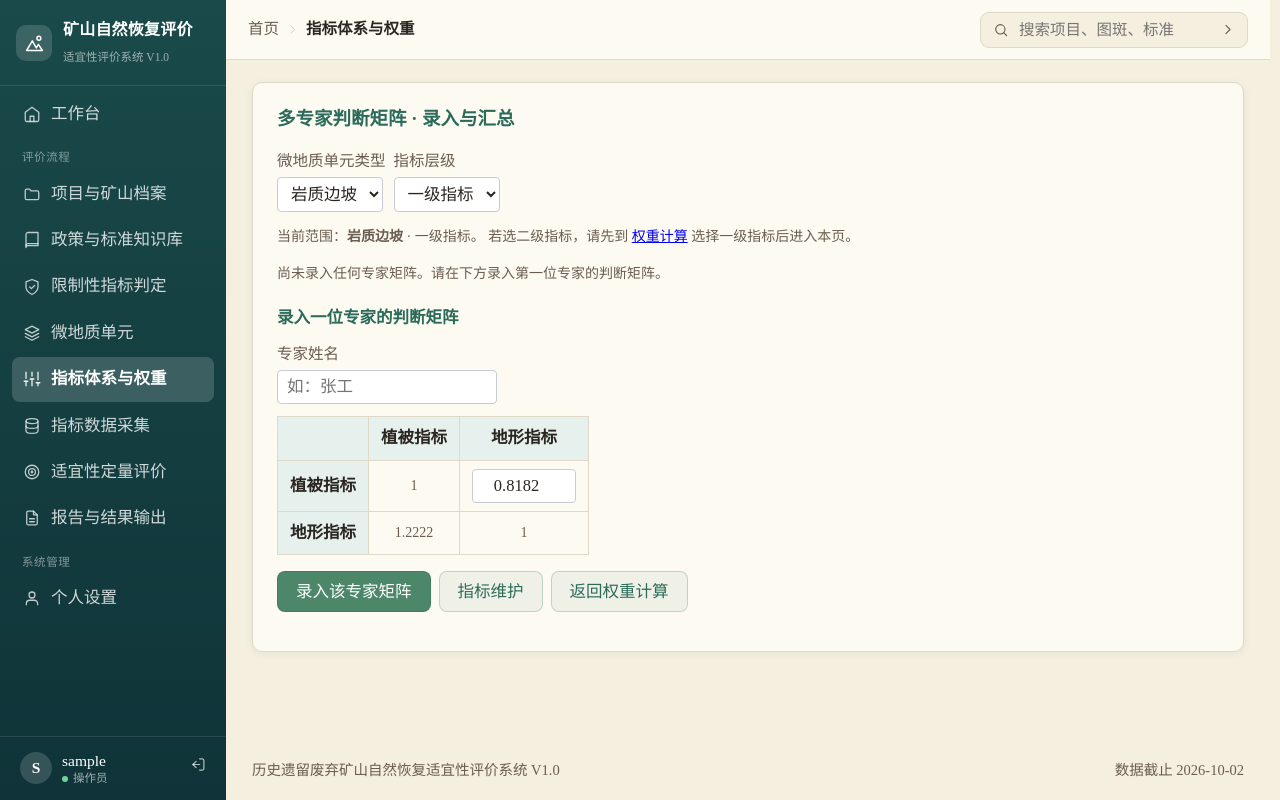
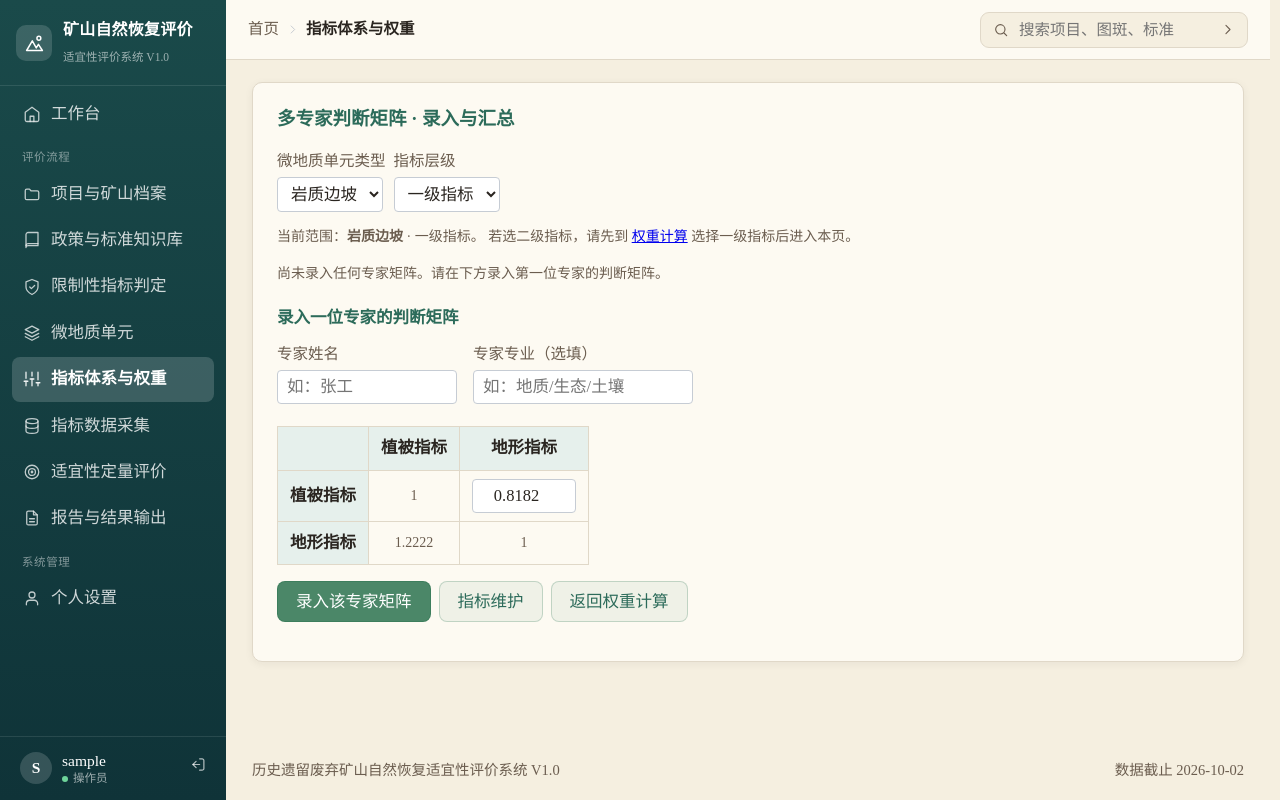
Before and after one commit to YouthK923/mine-restoration-copyright, a Flask app: page /ahp/experts in a window 1280 px wide. Run offline with Flask 3, Linux system fonts and the light colour scheme; the visitor is signed in with stand-in values (Sample User, id 1); data that the repository does not hold is empty; some libraries are stand-ins or nearby versions.

Commit message:
feat: 多专家矩阵增加专家专业字段，界面去掉论文字样

```diff
--- a/app/templates/ahp/experts.html
+++ b/app/templates/ahp/experts.html
@@ -34,6 +34,7 @@
     <thead>
       <tr>
         <th scope="col">专家</th>
+        <th scope="col">专业</th>
         <th scope="col">矩阵规模</th>
         <th scope="col">该矩阵 CR</th>
         <th scope="col">一致性</th>
@@ -45,6 +46,7 @@
       {% for r in rows %}
       <tr>
         <td>{{ r.expert_name }}</td>
+        <td>{{ r.specialty or "—" }}</td>
         <td class="num">{{ n }} × {{ n }}</td>
         <td class="mono">{{ "%.4f"|format(r.cr) if r.cr is not none else "—" }}</td>
         <td>
@@ -81,10 +83,17 @@
     <input type="hidden" name="level" value="{{ level }}">
     {% if l1 %}<input type="hidden" name="l1" value="{{ l1 }}">{% endif %}
 
-    <div class="field">
-      <label class="field__label" for="expert-name">专家姓名</label>
-      <input id="expert-name" type="text" name="expert_name"
-             style="width:220px;" placeholder="如：张工">
+    <div style="display:flex; gap:16px;">
+      <div class="field">
+        <label class="field__label" for="expert-name">专家姓名</label>
+        <input id="expert-name" type="text" name="expert_name"
+               style="width:180px;" placeholder="如：张工">
+      </div>
+      <div class="field">
+        <label class="field__label" for="expert-specialty">专家专业（选填）</label>
+        <input id="expert-specialty" type="text" name="specialty"
+               style="width:220px;" placeholder="如：地质/生态/土壤">
+      </div>
     </div>
 
     <table style="width:auto;">
```
